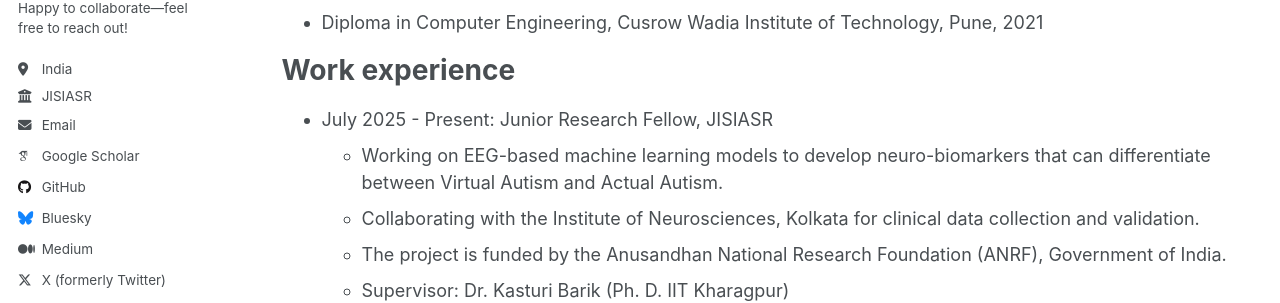
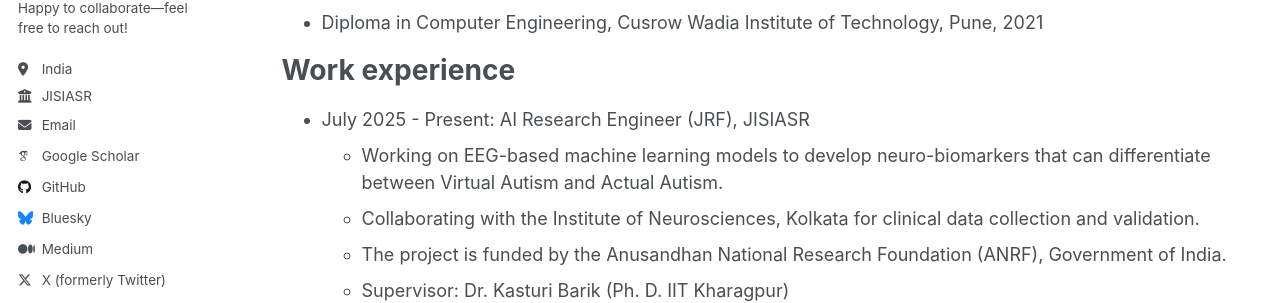
Before and after one commit to saurabhsensai/saurabhsensai.github.io, a Jekyll site: the page built from _pages/cv.md, in a window 1280 px wide and 900 px high. Shown: the part 301-604 px from the top of the window. Built offline with Jekyll 4.4.1, drawn with Linux system fonts in a browser that asks for light colours; some web fonts are replaced.

```diff
--- a/_pages/cv.md
+++ b/_pages/cv.md
@@ -8,7 +8,7 @@ redirect_from:
 ---
 
 {% include base_path %}
-[Download resume](https://drive.google.com/file/d/1YhlmKttkLZxuuw5p5QGRMqRalYAwdqi3/view?usp=sharing)
+[Download resume](https://drive.google.com/file/d/1-Xc7dzDWjRYxSy438HtMGjpqG_7y_Hpb/view?usp=sharing)
 
 Education
 ======
@@ -18,7 +18,7 @@ Education
 Work experience
 ======
 
-* July 2025 - Present: Junior Research Fellow, JISIASR
+* July 2025 - Present: AI Research Engineer (JRF), JISIASR
   * Working on EEG-based machine learning models to develop neuro-biomarkers that can differentiate between Virtual Autism
 and Actual Autism.
   * Collaborating with the Institute of Neurosciences, Kolkata for clinical data collection and validation.
```
